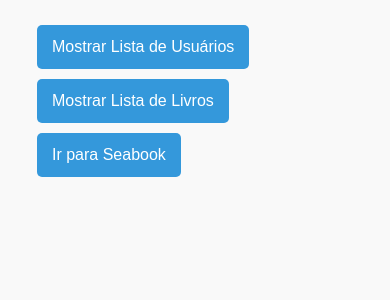
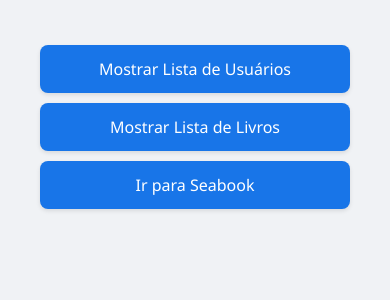
Before and after one commit to Jeanzhn/Bibliometa, a Flask app: page /lists in a window 390 px wide. Shown: the top 300 px of the page. Run offline with Flask 3, Linux system fonts and the light colour scheme.

Commit message:
Assistant checkpoint: Atualizar estilo da página de listas
Assistant generated file changes:
- bibliometa/static/css/lists.css: Melhorar estilo da página de listas

---

User prompt:

Melhore o css da página lists.html

Replit-Commit-Author: Assistant
Replit-Commit-Session-Id: 33dfddda-786b-4d9e-833f-aa26b389d55d

```diff
--- a/bibliometa/static/css/lists.css
+++ b/bibliometa/static/css/lists.css
@@ -1,36 +1,78 @@
+
 body {
-  font-family: Arial, sans-serif;
+  font-family: 'Segoe UI', Tahoma, Geneva, Verdana, sans-serif;
   padding: 20px;
-  background-color: #f9f9f9;
+  background-color: #f0f2f5;
+  color: #1a1a1a;
 }
+
 .container {
-  max-width: 900px;
+  max-width: 1200px;
   margin: 0 auto;
+  padding: 20px;
 }
+
 button {
-  padding: 10px 15px;
-  margin: 5px;
+  padding: 12px 20px;
+  margin: 10px;
   border: none;
-  background-color: #3498db;
+  background-color: #1875E8;
   color: white;
-  border-radius: 5px;
+  border-radius: 8px;
   cursor: pointer;
+  transition: all 0.3s ease;
+  font-weight: 500;
+  box-shadow: 0 2px 4px rgba(0,0,0,0.1);
 }
+
 button:hover {
-  background-color: #2980b9;
+  background-color: #1461c4;
+  transform: translateY(-2px);
 }
+
 table {
   width: 100%;
-  border-collapse: collapse;
+  border-collapse: separate;
+  border-spacing: 0;
   margin-top: 20px;
   background-color: #fff;
+  border-radius: 10px;
+  overflow: hidden;
+  box-shadow: 0 4px 6px rgba(0,0,0,0.1);
 }
+
 th, td {
-  padding: 10px;
-  border: 1px solid #ddd;
+  padding: 15px;
   text-align: left;
+  border-bottom: 1px solid #eee;
 }
+
 th {
-  background-color: #3498db;
+  background-color: #1875E8;
   color: white;
+  font-weight: 600;
+  text-transform: uppercase;
+  font-size: 0.9em;
 }
+
+tr:hover {
+  background-color: #f8f9fa;
+}
+
+h2 {
+  color: #1875E8;
+  margin: 30px 0 20px;
+  font-size: 1.8em;
+}
+
+@media (max-width: 768px) {
+  table {
+    display: block;
+    overflow-x: auto;
+  }
+
+  button {
+    width: 100%;
+    margin: 5px 0;
+  }
+}
```
